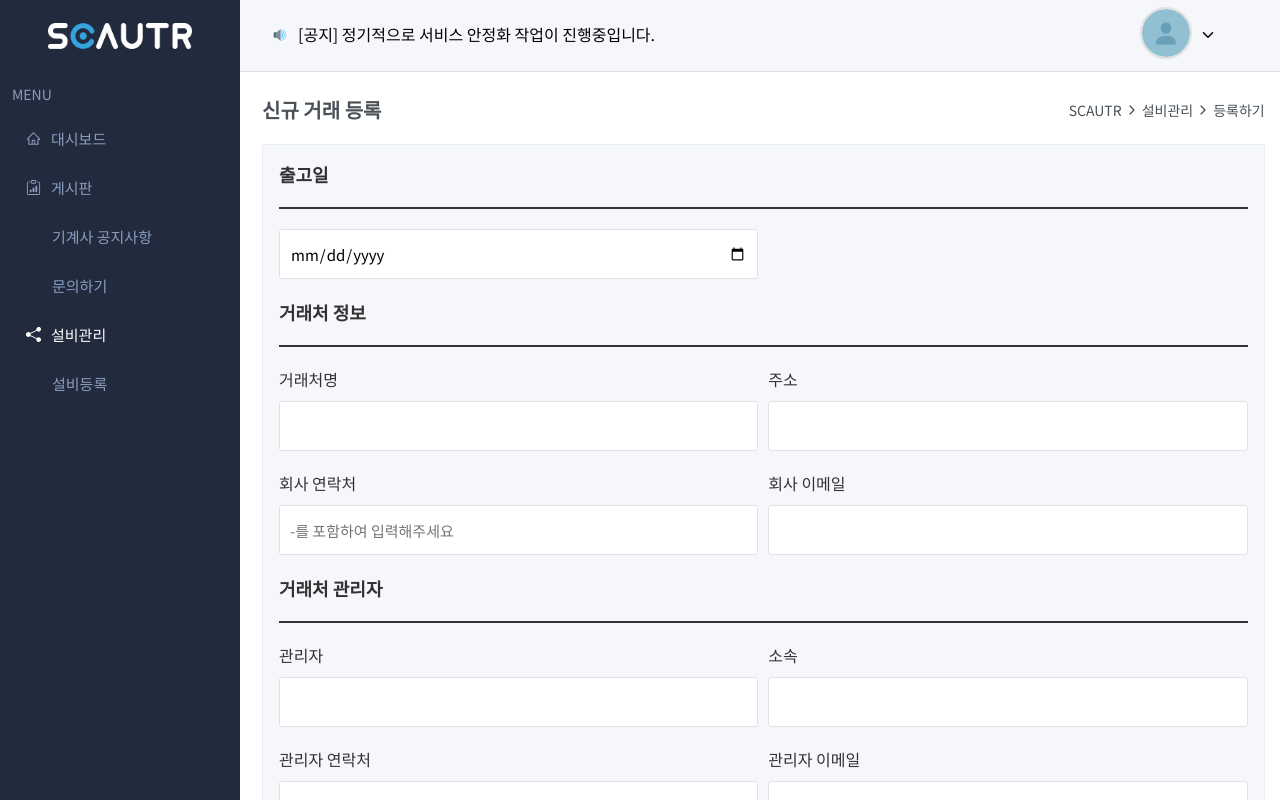
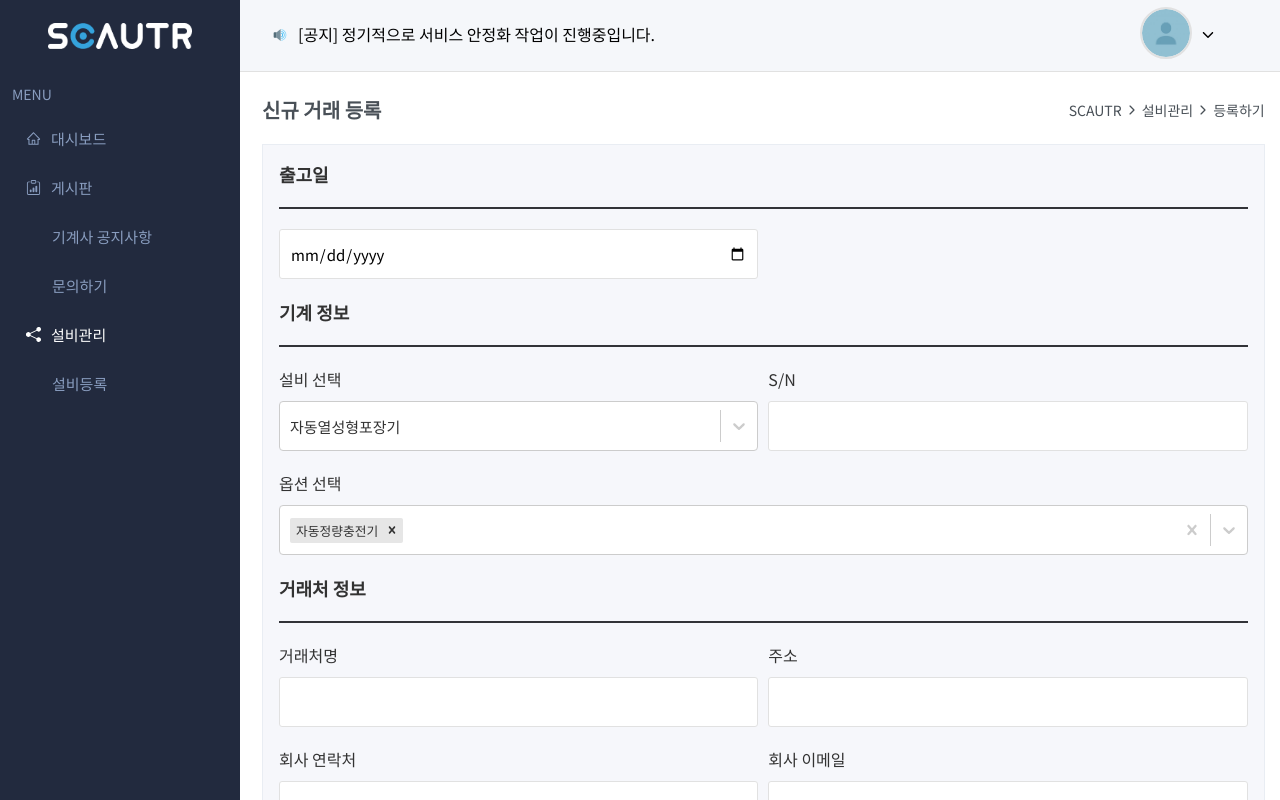
Before and after one commit to Kim-Haul/scautr-connect-api, a React (Create React App) app: page /scautr/management/submit in a window 1280 px wide. Shown: the top 800 px of the page. Built offline with nearby package versions, Linux system fonts and the light colour scheme; what google-maps-react would draw is missing.

Commit message:
:lipstick: react-select 라이브러리를 활용한 사용자 친화적 select box 구현

```diff
--- a/package.json
+++ b/package.json
@@ -23,6 +23,7 @@
     "react-icons": "^4.6.0",
     "react-router-dom": "^6.4.3",
     "react-scripts": "5.0.1",
+    "react-select": "^5.6.1",
     "react-spinners": "^0.13.6",
     "styled-components": "^5.3.6",
     "typescript": "^4.9.3",
--- a/src/pages/management/ManagementSubmit.tsx
+++ b/src/pages/management/ManagementSubmit.tsx
@@ -3,8 +3,31 @@ import styled from 'styled-components';
 import { IoIosArrowForward } from 'react-icons/io';
 import { useForm } from 'react-hook-form';
 import { FormValues, IStyleProps } from '../../shared/type/IManagement';
+import Select from 'react-select';
 
 const ManagementSubmit = () => {
+  // react-select 라이브러리 기본 옵션 및 스타일 적용
+  const MachineNameOptions = [
+    { value: '자동열성형포장기', label: '자동열성형포장기' },
+    { value: '금속검출기', label: '금속검출기' },
+    { value: '엑스레이식품검사기', label: '엑스레이식품검사기' },
+  ];
+
+  const MachineOptions = [
+    { value: '자동정량충전기', label: '자동정량충전기' },
+    { value: '라벨러', label: '라벨러' },
+    { value: '파워케이블연장', label: '파워케이블연장' },
+  ];
+
+  const colourStyles = {
+    control: (style: any) => ({
+      ...style,
+      fontSize: '1.5rem',
+      width: '100%',
+      minHeight: '5rem',
+    }),
+  };
+
   const {
     register,
     handleSubmit,
@@ -40,6 +63,50 @@ const ManagementSubmit = () => {
               />
             </div>
           </Line>
+          {/* -------------------- 2 --------------------  */}
+          <Line>
+            <div className="title">기계 정보</div>
+            <hr />
+            {/* -------------------- 2-1 --------------------  */}
+            <div className="content">
+              <div className="content_left">
+                <label>설비 선택</label>
+                <Select
+                  options={MachineNameOptions}
+                  defaultValue={MachineNameOptions[0]}
+                  styles={colourStyles}
+                />
+              </div>
+              <div className="content_right">
+                <label htmlFor="inputMachineSerialNumber">S/N</label>
+                <Input
+                  type="text"
+                  autoComplete="off"
+                  isInvalid={!!errors.machine_serial_number}
+                  id="inputMachineSerialNumber"
+                  {...register('machine_serial_number', {
+                    required: '시리얼 번호를 입력해주세요.',
+                  })}
+                />
+                {errors.machine_serial_number && (
+                  <div className="err">
+                    {errors.machine_serial_number.message}
+                  </div>
+                )}
+              </div>
+            </div>
+            {/* -------------------- 2-2 --------------------  */}
+            <div className="content full_width">
+              <label>옵션 선택</label>
+              <Select
+                options={MachineOptions}
+                defaultValue={MachineOptions[0]}
+                styles={colourStyles}
+                isMulti
+              />
+            </div>
+          </Line>
+
           {/* -------------------- 3 --------------------  */}
           <Line>
             <div className="title">거래처 정보</div>
@@ -80,7 +147,7 @@ const ManagementSubmit = () => {
             {/* -------------------- 3-2 --------------------  */}
             <div className="content">
               <div className="content_left">
-                <label htmlFor="inputCompanyName">회사 연락처</label>
+                <label htmlFor="inputCompanyContact">회사 연락처</label>
                 <Input
                   type="text"
                   autoComplete="off"
--- a/src/shared/type/IManagement.tsx
+++ b/src/shared/type/IManagement.tsx
@@ -10,6 +10,8 @@ export interface FormValues {
   manager_department: string;
   manager_phone: string;
   manager_email: string;
+
+  machine_serial_number: string;
 }
 
 export interface IStyleProps {
```
Also changed, not shown: 2 other files (tests, documents, lock files or other folders).
